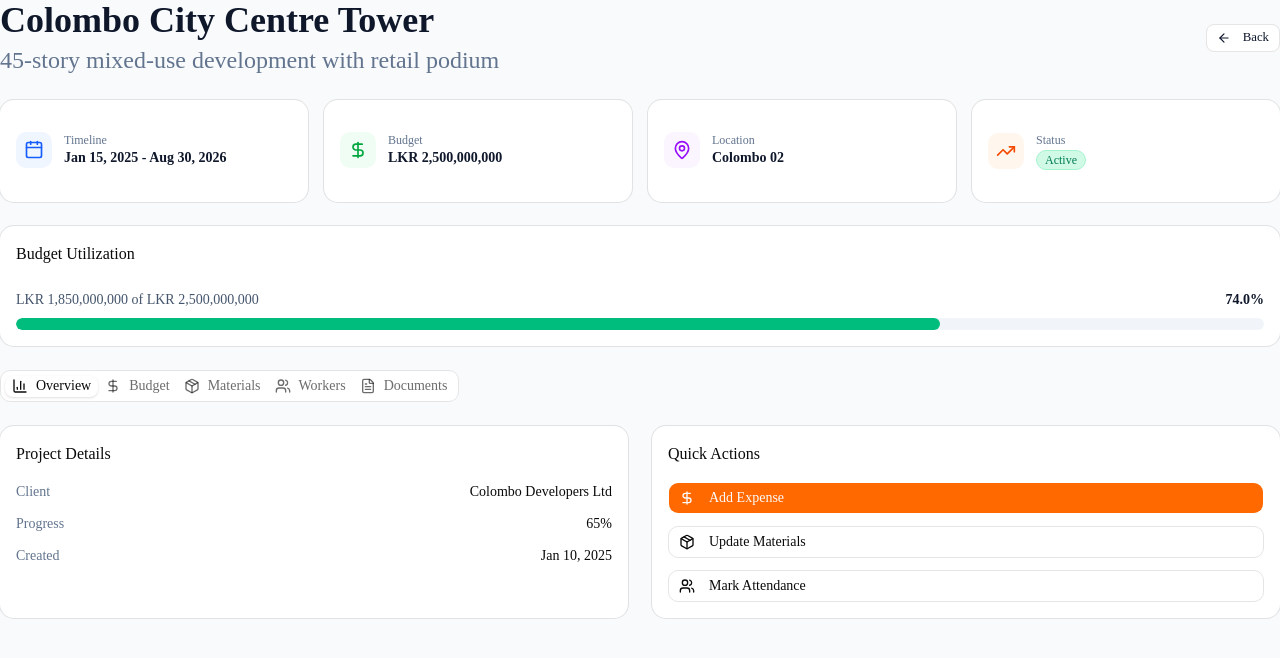
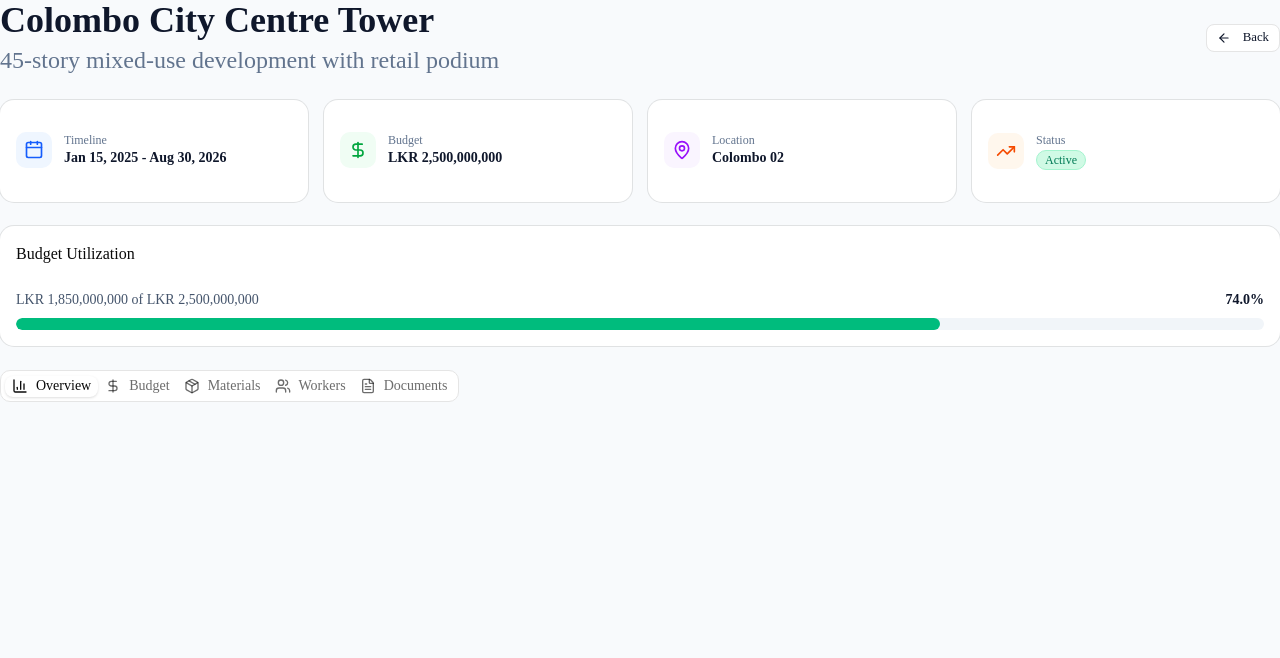
Before and after one commit to supunyasanthaofficial/construction-pm, a Next.js app: page /projects/1 in a window 1280 px wide. Shown: the top 658 px of the page. Built offline with nearby package versions, Linux system fonts and the light colour scheme.

Commit message:
Update the Tabs.

```diff
--- a/app/projects/[id]/page.tsx
+++ b/app/projects/[id]/page.tsx
@@ -165,107 +165,58 @@ export default function ProjectDetailPage() {
         </TabsList>
 
         <TabsContent value="overview">
-          <div className="grid grid-cols-1 lg:grid-cols-2 gap-6">
-            <Card>
-              <CardHeader>
-                <CardTitle className="text-base">Project Details</CardTitle>
-              </CardHeader>
-              <CardContent className="space-y-3">
-                <div className="flex justify-between">
-                  <span className="text-sm text-slate-500">Client</span>
-                  <span className="text-sm font-medium">
-                    {project.clientName}
-                  </span>
-                </div>
-                <div className="flex justify-between">
-                  <span className="text-sm text-slate-500">Progress</span>
-                  <span className="text-sm font-medium">
-                    {project.progress}%
-                  </span>
-                </div>
-                <div className="flex justify-between">
-                  <span className="text-sm text-slate-500">Created</span>
-                  <span className="text-sm font-medium">
-                    {formatDate(project.createdAt)}
-                  </span>
-                </div>
-              </CardContent>
-            </Card>
-
-            <Card>
-              <CardHeader>
-                <CardTitle className="text-base">Quick Actions</CardTitle>
-              </CardHeader>
-              <CardContent className="space-y-3">
-                <Button className="w-full justify-start bg-orange-500 hover:bg-orange-600">
-                  <DollarSign className="h-4 w-4 mr-2" />
-                  Add Expense
-                </Button>
-                <Button variant="outline" className="w-full justify-start">
-                  <Package className="h-4 w-4 mr-2" />
-                  Update Materials
-                </Button>
-                <Button variant="outline" className="w-full justify-start">
-                  <Users className="h-4 w-4 mr-2" />
-                  Mark Attendance
-                </Button>
-              </CardContent>
-            </Card>
-          </div>
+          {/* existing overview content */}
         </TabsContent>
 
         <TabsContent value="budget">
           <Card>
-            <CardContent className="p-12 text-center">
-              <DollarSign className="h-12 w-12 text-slate-300 mx-auto mb-4" />
-              <h3 className="text-lg font-semibold text-slate-700">
-                Budget Details
-              </h3>
-              <p className="text-sm text-slate-500 mt-1">
-                Detailed budget breakdown coming soon
-              </p>
+            <CardHeader>
+              <CardTitle className="text-base">Budget Summary</CardTitle>
+            </CardHeader>
+            <CardContent className="space-y-3">
+              <div className="flex justify-between">
+                <span className="text-sm text-slate-500">Total Budget</span>
+                <span className="text-sm font-medium">
+                  {formatCurrency(project.budget)}
+                </span>
+              </div>
+              <div className="flex justify-between">
+                <span className="text-sm text-slate-500">Spent</span>
+                <span className="text-sm font-medium text-amber-600">
+                  {formatCurrency(project.totalExpenses)}
+                </span>
+              </div>
+              <div className="flex justify-between">
+                <span className="text-sm text-slate-500">Remaining</span>
+                <span className="text-sm font-medium text-emerald-600">
+                  {formatCurrency(project.budget - project.totalExpenses)}
+                </span>
+              </div>
+              <Link href={`/projects/${project.id}/budget`}>
+                <Button variant="outline" size="sm" className="w-full mt-2">
+                  <DollarSign className="h-4 w-4 mr-2" />
+                  Full Budget Details
+                </Button>
+              </Link>
             </CardContent>
           </Card>
         </TabsContent>
 
         <TabsContent value="materials">
           <Card>
-            <CardContent className="p-12 text-center">
-              <Package className="h-12 w-12 text-slate-300 mx-auto mb-4" />
-              <h3 className="text-lg font-semibold text-slate-700">
-                Materials Tracking
-              </h3>
-              <p className="text-sm text-slate-500 mt-1">
-                Material inventory management coming soon
+            <CardHeader>
+              <CardTitle className="text-base">Materials Overview</CardTitle>
+            </CardHeader>
+            <CardContent className="space-y-3">
+              <p className="text-sm text-slate-500">
+                Quick glance at materials status.
               </p>
-            </CardContent>
-          </Card>
-        </TabsContent>
-
-        <TabsContent value="workers">
-          <Card>
-            <CardContent className="p-12 text-center">
-              <Users className="h-12 w-12 text-slate-300 mx-auto mb-4" />
-              <h3 className="text-lg font-semibold text-slate-700">
-                Worker Management
-              </h3>
-              <p className="text-sm text-slate-500 mt-1">
-                Worker attendance and management coming soon
-              </p>
-            </CardContent>
-          </Card>
-        </TabsContent>
-
-        <TabsContent value="documents">
-          <Card>
-            <CardContent className="p-12 text-center">
-              <FileText className="h-12 w-12 text-slate-300 mx-auto mb-4" />
-              <h3 className="text-lg font-semibold text-slate-700">
-                Documents
-              </h3>
-              <p className="text-sm text-slate-500 mt-1">
-                Document storage and management coming soon
-              </p>
+              <Link href={`/projects/${project.id}/materials`}>
+                <Button variant="outline" size="sm" className="w-full mt-2">
+                  <Package className="h-4 w-4 mr-2" />
+                  Manage Materials
+                </Button>
+              </Link>
             </CardContent>
           </Card>
         </TabsContent>
```
